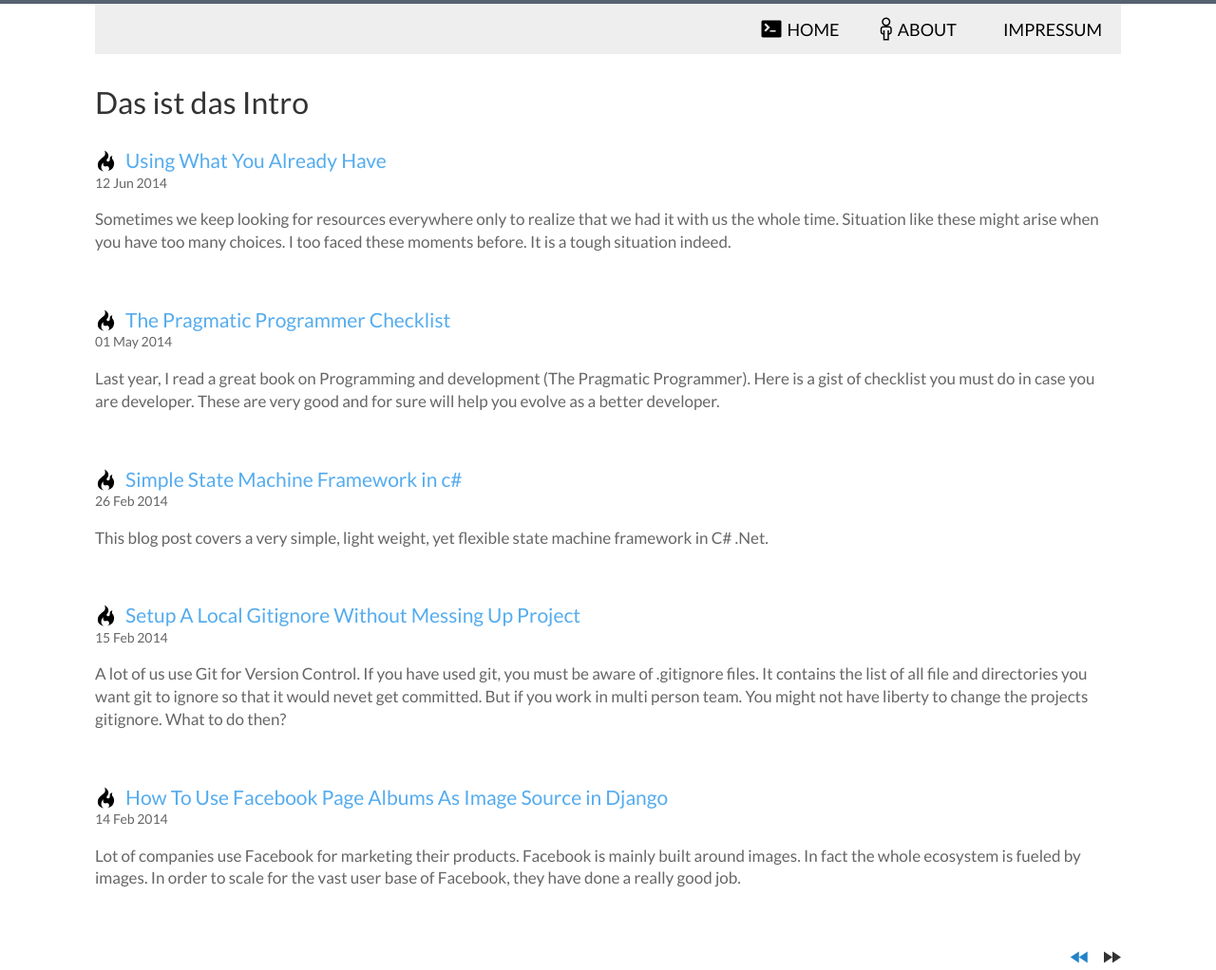
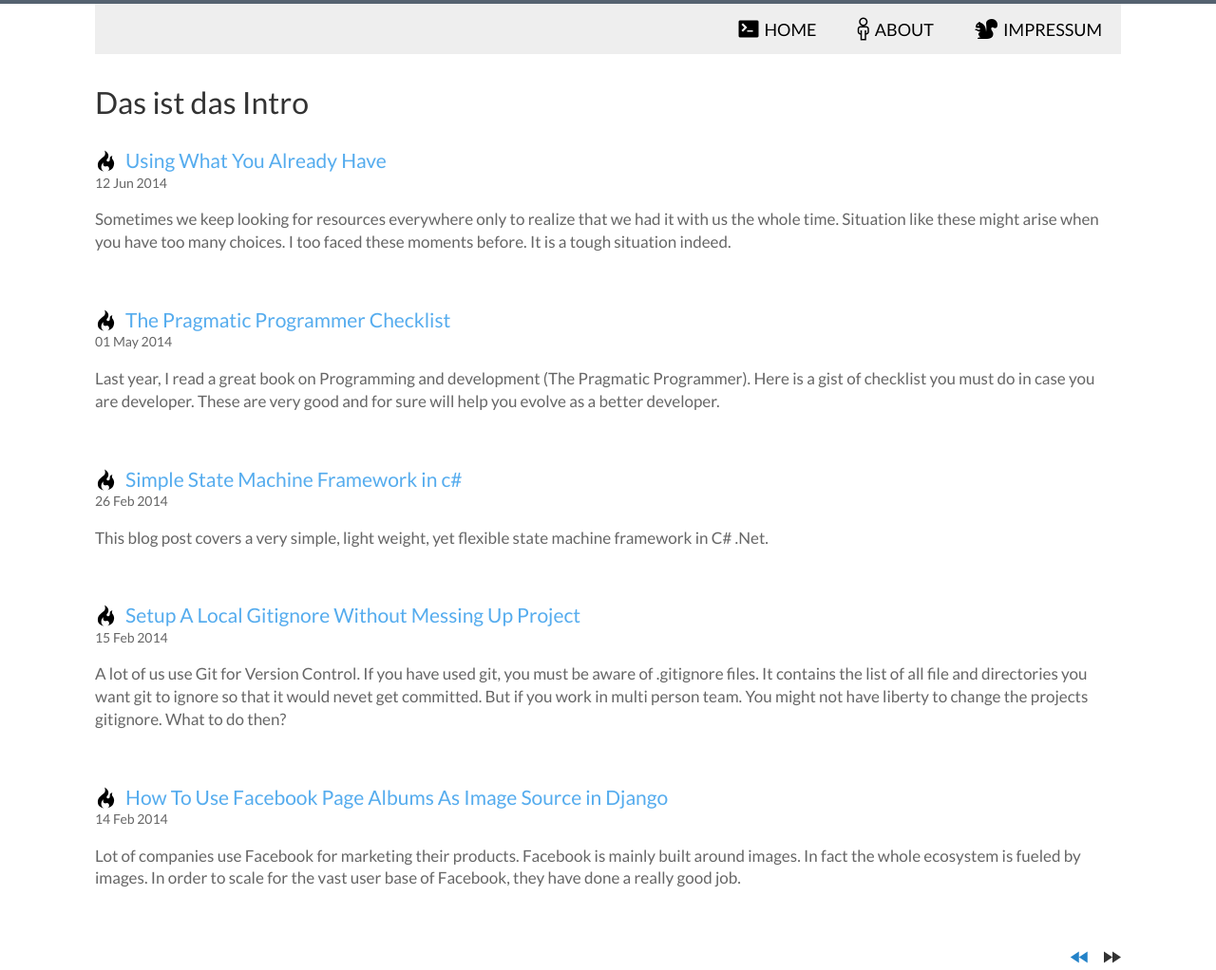
Before and after one commit to netbuk/netbuk.github.io, a Jekyll site: the page built from index.html, in a window 1280 px wide. Shown: the whole page at 95% size. Built offline with Jekyll 4.4.1, drawn with Linux system fonts in a browser that asks for light colours; Markdown is read by kramdown in place of the engine named in the settings; the list of posts is cut into pages by our own code.

Commit message:
new theme

```diff
--- a/_includes/header.html
+++ b/_includes/header.html
@@ -4,7 +4,7 @@
         <!--Change the  URL here if working on an absolute domain-->
         <li><a href="/"><span class="mega-octicon octicon-terminal" style="margin-right: 6px;"></span>home</a></li>
         <li><a href="/about"><span class="mega-octicon octicon-person" style="margin-right: 6px;"></span>About</a></li>
-        <li><a href="/impressum"><span class="mega-octicon octicon-pc" style="margin-right: 6px;"></span>Impressum</a></li>
+        <li><a href="/impressum"><span class="mega-octicon octicon-squirrel" style="margin-right: 6px;"></span>Impressum</a></li>
       </ul>
   </header>
 </div>
```
